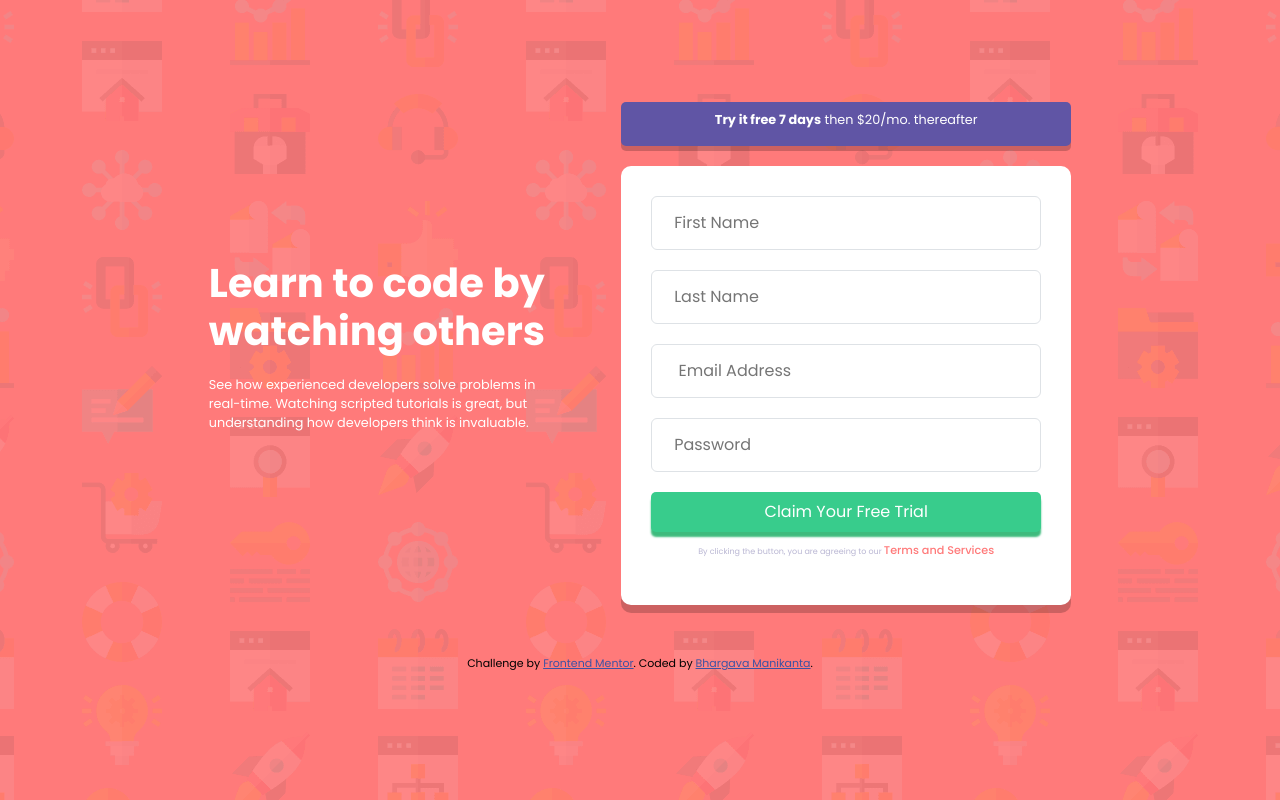
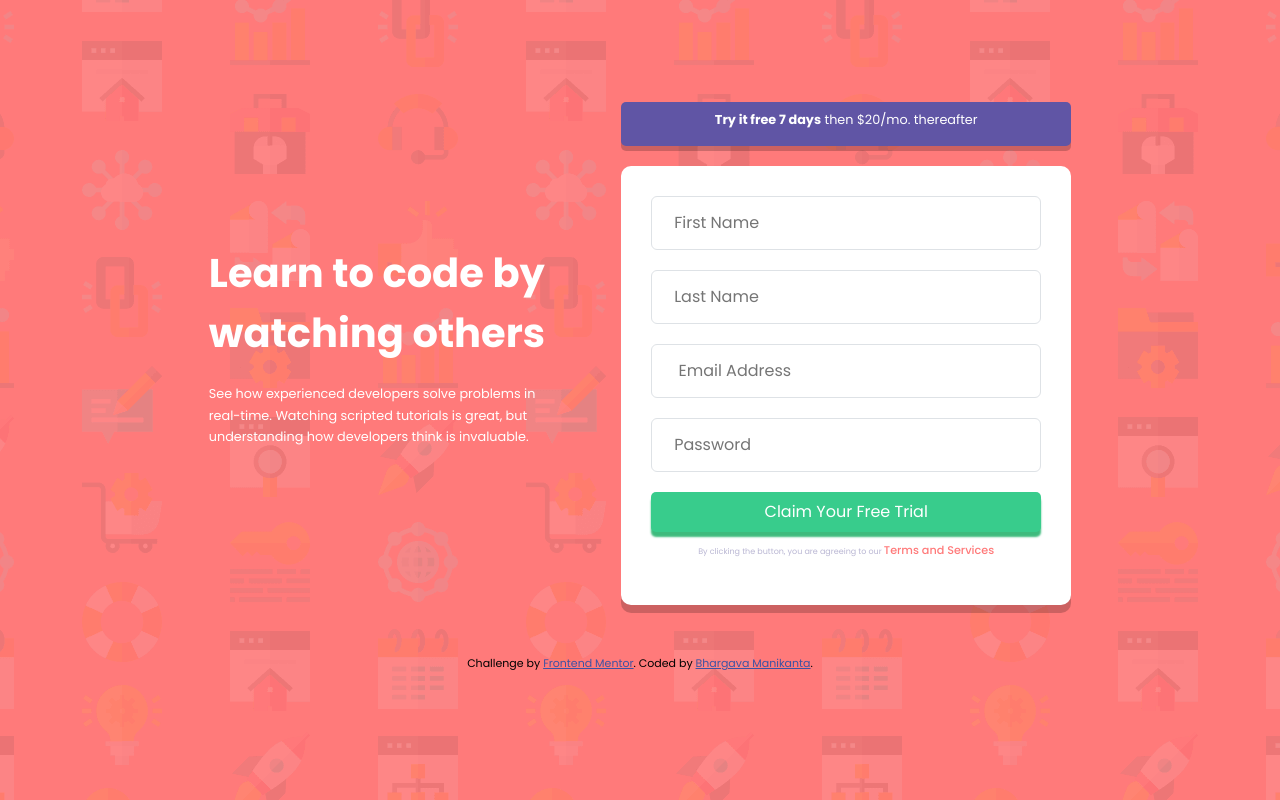
Before and after one commit to Bhargava999/intro-component-with-signup-form-master, a plain HTML site: page index.html in a window 1280 px wide. Drawn offline with nearby package versions, Linux system fonts and the light colour scheme.

Commit message:
changes updated

```diff
--- a/style.css
+++ b/style.css
@@ -46,12 +46,14 @@ img {
   font-size: 2.5rem;
   font-weight: 700;
   margin-bottom: 20px;
+  line-height: 1.5;
 }
 
 #content-body {
   font-size: 0.8rem;
   font-weight: 400;
   width: 90%;
+  line-height: 1.7;
 }
 
 .form-container {
```
Also changed, not shown: 1 other file.
